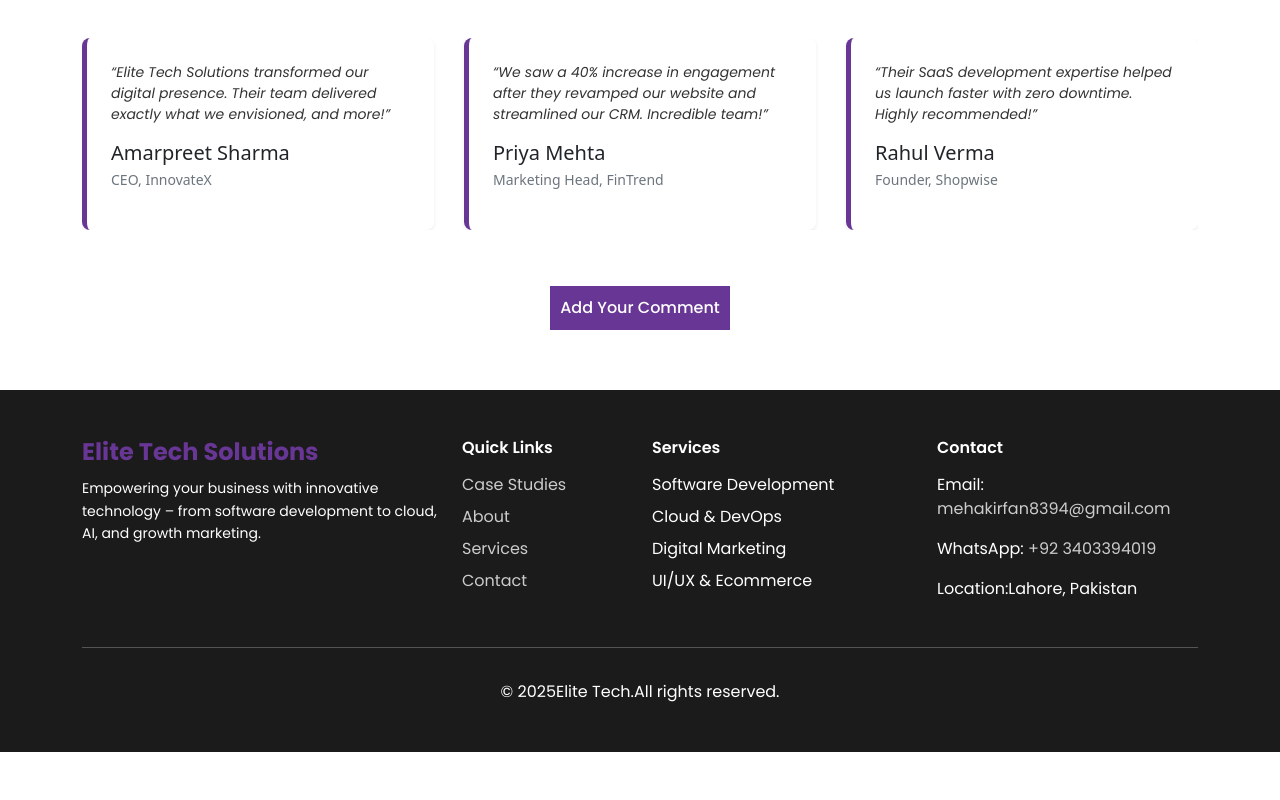
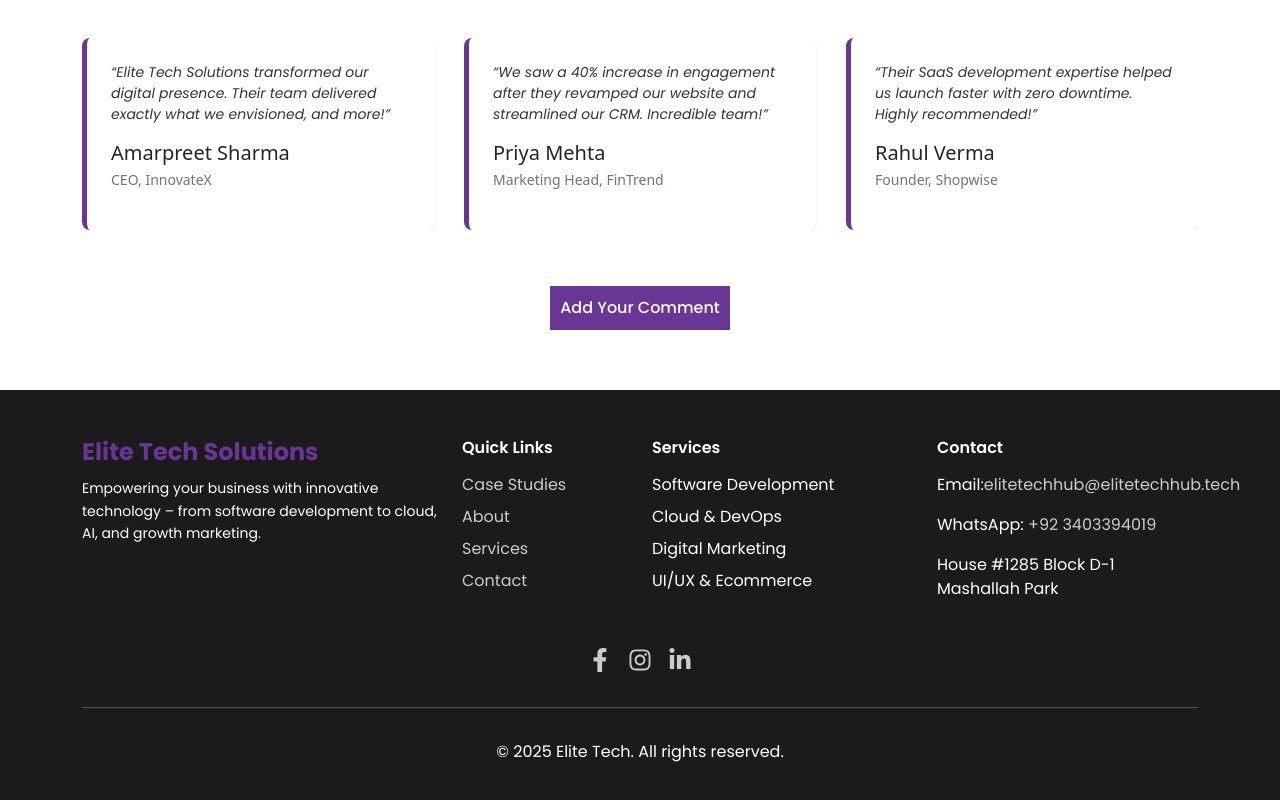
Before and after one commit to amnakhalid625/Elite_tech_website, a React (Vite) app: page / in a window 1280 px wide. Shown: the part 4743-5543 px from the top of the page. Before the commit the page ends 5495 px from the top, so only its background shows below. Built offline with nearby package versions, Linux system fonts and the light colour scheme; no server answers; the database is empty.

Commit message:
eliteMedia_clone

```diff
--- a/src/pages/footer/Footer.jsx
+++ b/src/pages/footer/Footer.jsx
@@ -1,6 +1,8 @@
 import React from 'react';
 import './footer.css';
 import { Link } from 'react-router-dom';
+import { FaFacebookF, FaInstagram, FaLinkedinIn } from 'react-icons/fa';
+
 const Footer = () => {
   return (
     <footer className="footer-section">
@@ -37,19 +39,32 @@ const Footer = () => {
           <div className="col-md-3">
             <h5 className="footer-title">Contact</h5>
             <p>
-              Email: <a href="mailto:mehakirfan8394@gmail.com" className="contact-link">mehakirfan8394@gmail.com</a>
+              Email:<a href="mailto:mehakirfan8394@gmail.com" className="contact-link">elitetechhub@elitetechhub.tech</a>
             </p>
             <p>
               WhatsApp: <a href="https://wa.me/923403394019" target="_blank" rel="noopener noreferrer" className="contact-link">+92 3403394019</a>
             </p>
-            <p>Location:Lahore, Pakistan</p>
+            <p>House #1285 Block D-1 Mashallah Park</p>
           </div>
+        </div>
+
+        {/* Social Links */}
+        <div className="col-12 text-center mt-4">
+          <a href="https://www.facebook.com/share/12HMjfQ3BMt/?mibextid=wwXIfr" target="_blank" rel="noopener noreferrer" className="social-link mx-2">
+            <FaFacebookF />
+          </a>
+          <a href="https://www.instagram.com/elitetechprivatelimited/?igsh=MW1vOHdvNTU5ZWlvNw%3D%3D&utm_source=qr#" target="_blank" rel="noopener noreferrer" className="social-link mx-2">
+            <FaInstagram />
+          </a>
+          <a href="https://www.linkedin.com/company/elite-tech-private-limited/" target="_blank" rel="noopener noreferrer" className="social-link mx-2">
+            <FaLinkedinIn />
+          </a>
         </div>
 
         <hr className="footer-divider" />
 
         <div className="text-center pt-3">
-          <p className="mb-0">&copy; {new Date().getFullYear()}Elite Tech.All rights reserved.</p>
+          <p className="mb-0">&copy; {new Date().getFullYear()} Elite Tech. All rights reserved.</p>
         </div>
       </div>
     </footer>
--- a/src/pages/footer/footer.css
+++ b/src/pages/footer/footer.css
@@ -50,3 +50,12 @@
   .contact-link:hover {
     color: #683695;
   }
+  .social-link {
+    color: #ccc;
+    font-size: 1.5rem;
+    transition: color 0.3s ease;
+  }
+
+  .social-link:hover {
+    color:#683695;
+  }
```
